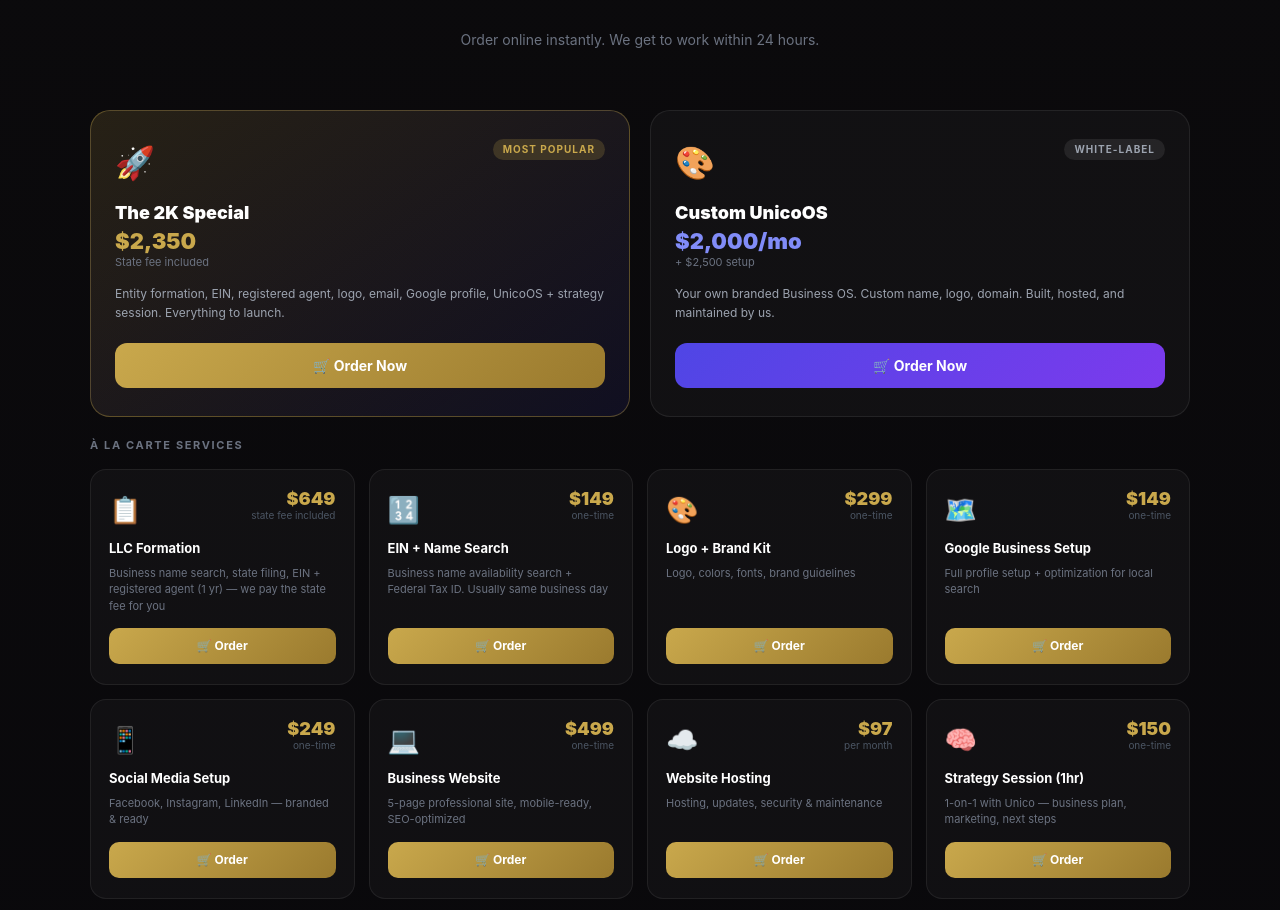
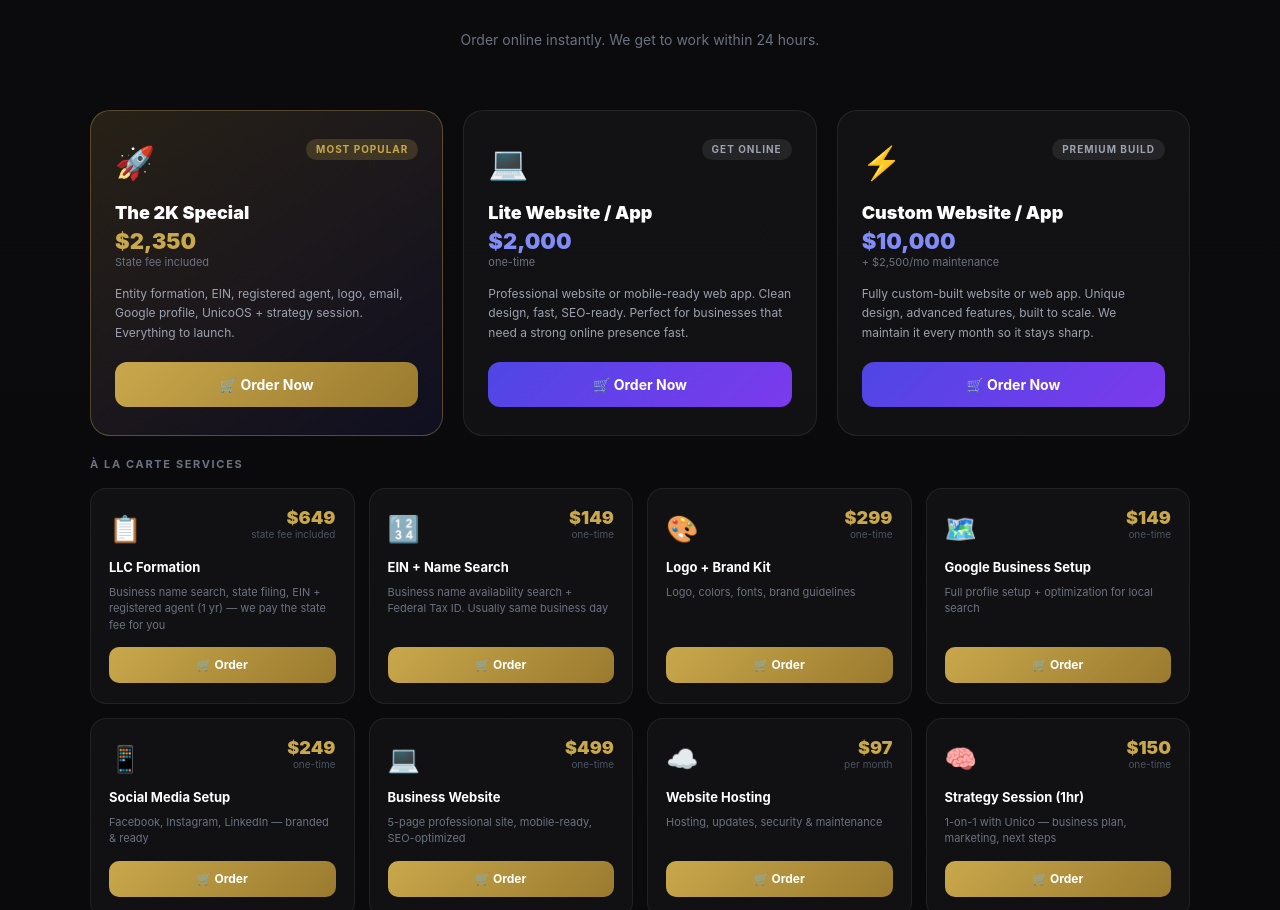
Before and after one commit to E1Unico/e1unico-site, a Next.js app: page / in a window 1280 px wide. Shown: the part 3756-4666 px from the top of the page. Built offline with nearby package versions, Linux system fonts and the light colour scheme.

Commit message:
Replace Custom UnicoOS with Lite + Custom Website/App flagship cards

```diff
--- a/app/page.tsx
+++ b/app/page.tsx
@@ -366,10 +366,11 @@
           </div>
 
           {/* Flagship row */}
-          <div style={{ display: "grid", gridTemplateColumns: "1fr 1fr", gap: 20, marginBottom: 20 }}>
+          <div style={{ display: "grid", gridTemplateColumns: "repeat(3, 1fr)", gap: 20, marginBottom: 20 }}>
             {[
               { product: "2k-special", emoji: "🚀", title: "The 2K Special", tag: "Most Popular", price: "$2,350", sub: "State fee included", desc: "Entity formation, EIN, registered agent, logo, email, Google profile, UnicoOS + strategy session. Everything to launch.", highlight: true },
-              { product: "custom-unicoos", emoji: "🎨", title: "Custom UnicoOS", tag: "White-Label", price: "$2,000/mo", sub: "+ $2,500 setup", desc: "Your own branded Business OS. Custom name, logo, domain. Built, hosted, and maintained by us.", highlight: false },
+              { product: "lite-website-app", emoji: "💻", title: "Lite Website / App", tag: "Get Online", price: "$2,000", sub: "one-time", desc: "Professional website or mobile-ready web app. Clean design, fast, SEO-ready. Perfect for businesses that need a strong online presence fast.", highlight: false },
+              { product: "custom-website-app", emoji: "⚡", title: "Custom Website / App", tag: "Premium Build", price: "$10,000", sub: "+ $2,500/mo maintenance", desc: "Fully custom-built website or web app. Unique design, advanced features, built to scale. We maintain it every month so it stays sharp.", highlight: false },
             ].map(s => (
               <div key={s.product} style={{ background: s.highlight ? "linear-gradient(145deg, rgba(201,168,76,0.15), rgba(79,70,229,0.1))" : "rgba(255,255,255,0.03)", border: `1px solid ${s.highlight ? "rgba(201,168,76,0.35)" : "rgba(255,255,255,0.08)"}`, borderRadius: 20, padding: "28px 24px" }} className="card-lift">
                 <div style={{ display: "flex", justifyContent: "space-between", alignItems: "flex-start", marginBottom: 12 }}>
```
